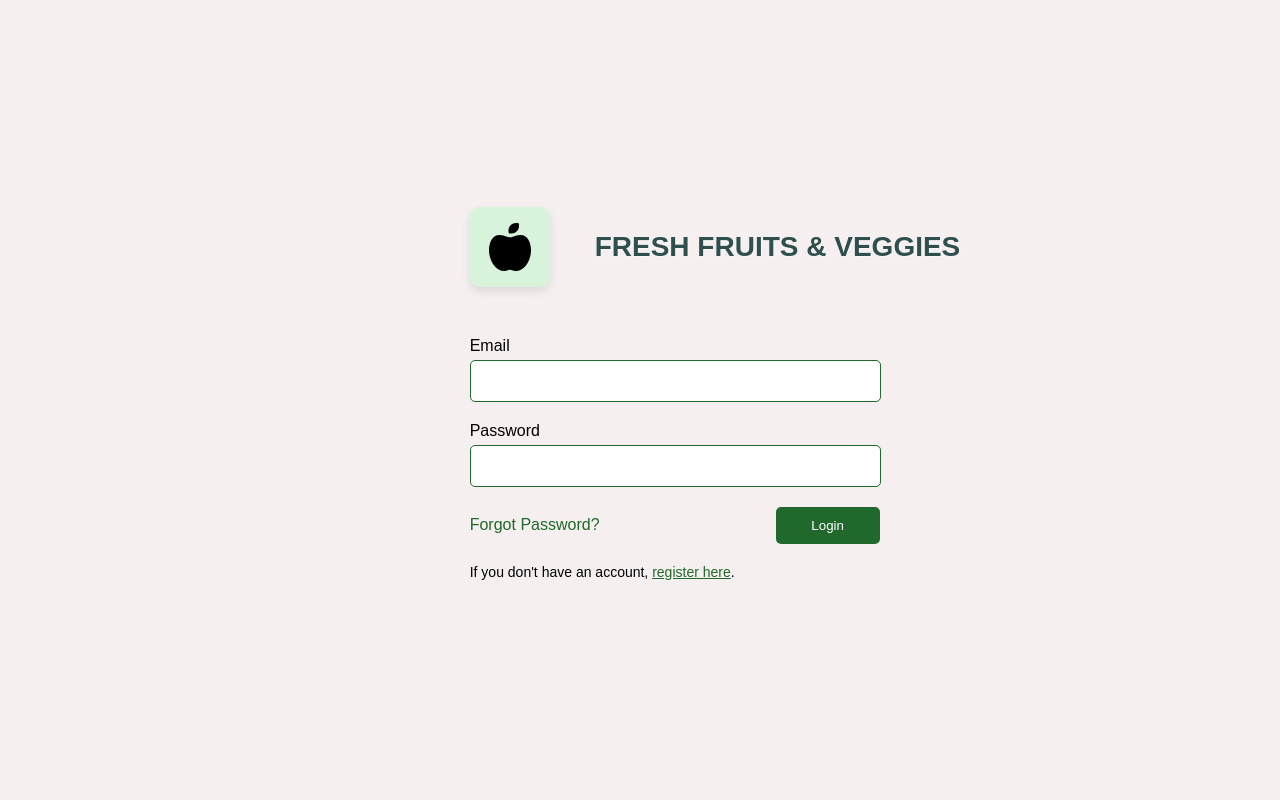
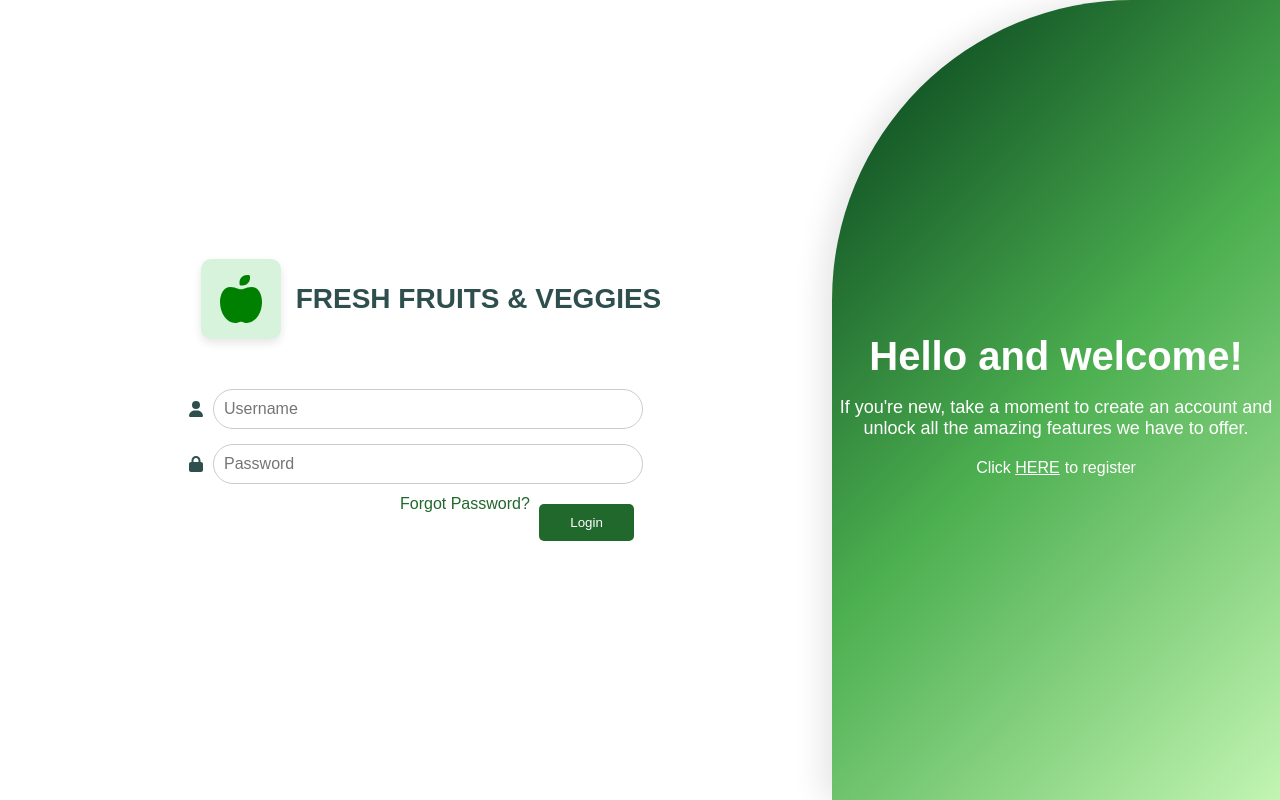
Before and after one commit to AMokhachane/Sales, a React (Create React App) app in the folder frontend/: page / in a window 1280 px wide. Built offline with nearby package versions, Linux system fonts and the light colour scheme.

Commit message:
Login up to date

```diff
--- a/frontend/src/Login.js
+++ b/frontend/src/Login.js
@@ -1,16 +1,17 @@
 import React, { useState } from "react";
+import { faUser, faLock } from "@fortawesome/free-solid-svg-icons";
+import { Link, useNavigate } from "react-router-dom";
 import axios from "axios";
 import styles from "./Login.module.css";
-import { Link, useNavigate } from "react-router-dom";
-import { FontAwesomeIcon } from '@fortawesome/react-fontawesome';
-import { faAppleAlt } from '@fortawesome/free-solid-svg-icons';
+import { FontAwesomeIcon } from "@fortawesome/react-fontawesome";
+import { faAppleAlt } from "@fortawesome/free-solid-svg-icons";
 
 const Login = () => {
   const [email, setEmail] = useState("");
   const [password, setPassword] = useState("");
   const [errors, setErrors] = useState({});
   const [successMessage, setSuccessMessage] = useState("");
-  const [serverError, setServerError] = useState(""); // To handle server-side errors
+  const [serverError, setServerError] = useState("");
   const navigate = useNavigate();
 
   const validateForm = () => {
@@ -25,16 +26,20 @@ const Login = () => {
     e.preventDefault();
     if (validateForm()) {
       try {
-        // API call to login
-        const response = await axios.post("http://localhost:5264/api/accounts/login", {
-          email: email,
-          password: password,
-        });
+        const response = await axios.post(
+          "http://localhost:5264/api/accounts/login",
+          {
+            email: email,
+            password: password,
+          }
+        );
 
-        // Handle success
         if (response.status === 200) {
           const { userEmail, userName, userID } = response.data;
-          localStorage.setItem("user", JSON.stringify({ userName, userEmail, userID }));
+          localStorage.setItem(
+            "user",
+            JSON.stringify({ userName, userEmail, userID })
+          );
           setSuccessMessage("Login successful!");
           setEmail("");
           setPassword("");
@@ -42,7 +47,6 @@ const Login = () => {
           navigate("/home");
         }
       } catch (error) {
-        // Handle errors from the server
         if (error.response) {
           setServerError(error.response.data.message);
         } else {
@@ -57,19 +61,23 @@ const Login = () => {
       <div className={styles.left}>
         <div className={styles.logo}>
           <div className={styles.logoSquare}>
-            <FontAwesomeIcon icon={faAppleAlt} size="3x" color="#green" />
+            <FontAwesomeIcon icon={faAppleAlt} size="3x" color="green" />
           </div>
           <span className={styles.boldText}>FRESH FRUITS & VEGGIES</span>
         </div>
-        {successMessage && <p className={styles.successMessage}>{successMessage}</p>}
-        {serverError && <p className={styles.errorMessage}>{serverError}</p>} {/* Display server errors */}
+        {successMessage && (
+          <p className={styles.successMessage}>{successMessage}</p>
+        )}
+        {serverError && <p className={styles.errorMessage}>{serverError}</p>}
+
+        {/* Form needs to be inside the div */}
         <form onSubmit={handleLogin}>
           <div className={styles.Group}>
-            <label className={styles.label}>Email</label>
-            {errors.email && <p className={styles.errorMessage}>{errors.email}</p>}
+            <FontAwesomeIcon icon={faUser} className={styles.icon} />
             <input
               type="email"
               className={styles.inputField}
+              placeholder="Username"
               value={email}
               onChange={(e) => setEmail(e.target.value)}
               required
@@ -77,17 +85,18 @@ const Login = () => {
           </div>
 
           <div className={styles.Group}>
-            <label className={styles.label}>Password</label>
-            {errors.password && <p className={styles.errorMessage}>{errors.password}</p>}
+            <FontAwesomeIcon icon={faLock} className={styles.icon} />
             <input
               type="password"
               className={styles.inputField}
+              placeholder="Password"
               value={password}
               onChange={(e) => setPassword(e.target.value)}
               required
             />
           </div>
 
+          {/* Forgot Password and Login button inside the form */}
           <div className={styles.forgotPasswordAndButton}>
             <Link to="/email" className={styles.forgotPassword}>
               Forgot Password?
@@ -96,17 +105,23 @@ const Login = () => {
               Login
             </button>
           </div>
-        </form>
+        </form> {/* Closing form here */}
 
-        {/* Register link section */}
-        <div className={styles.registerLink}>
-          <p>If you don't have an account, <Link to="/register" className={styles.register}>register here</Link>.</p>
-        </div>
       </div>
 
       <div className={styles.rightSide}>
-        <div className={styles.iconGrid}>
-          {/* <img src="https://res.cloudinary.com/drgxphf5l/image/upload/v1726736758/qwbddlqxjjgxsvbdcudg.png" className='image' /> */}
+        <div className={styles.welcomeSection}>
+          <h1 className={styles.welcomeText}>Hello and welcome!</h1>
+          <p className={styles.welcomeSubtext}>
+		  If you're new, take a moment to create an account and unlock all the amazing features we have to offer.
+          </p>
+          <p>
+            Click{" "}
+            <Link to="/register" className={styles.signUpLink}>
+              HERE
+            </Link>
+			to register{" "}
+          </p>
         </div>
       </div>
     </div>
--- a/frontend/src/Login.module.css
+++ b/frontend/src/Login.module.css
@@ -1,26 +1,123 @@
 .loginContainer {
+	display: flex;
+	height: 100vh;
+	background-color: #fff;
+  }
+
+  .left {
+	width: 65%;
+	background-color: #fff;
+	display: flex;
+	flex-direction: column;
+	justify-content: center;
+	align-items: center;
+  }
+
+  .Group {
+	margin-bottom: 15px;
+	display: flex;
+	align-items: center;
+  }
+
+  .icon {
+	margin-right: 10px;
+	color: #2f4f4f;
+  }
+
+  .inputField {
+	width: 100%;
+	padding: 10px;
+	border: 1px solid #ccc;
+	border-radius: 20px;
+	font-size: 16px;
+  }
+
+  .forgotPasswordAndButton {
     display: flex;
-    height: 100vh;
-	width: 100%;
-    background-color: #f5f0ef;
-    display: flex;
-    flex-direction: column;
     align-items: center;
-    justify-content: center;
+    justify-content: space-between; /* Creates space between the two elements */
+    width: 65%; /* Adjust as per your layout */
+    margin-top: 20px; /* Space above this div */
+    margin-left: 150px; /* Adjust margin as per your layout */
+    gap: 20px; /* Adds space between the Forgot Password link and the Login button */
 }
 
-
-.boldText {
-    font-weight: bold;
-    margin-left: 30px; /* Adjust this value as needed */
-	color: green;
+.forgotPassword {
+    color: #20682b;
+    text-decoration: none;
+    position: absolute;
+    top: 63%; /* Adjust these values as per your layout */
+    left: 400px; /* Adjust horizontal positioning */
+    transform: translateY(-50%); /* To vertically center if needed */
 }
 
-.logo {
+.loginButton {
+    width: 104px;
+    height: 37px;
+    background-color: #20682b;
+    color: white;
+    border: none;
+    border-radius: 5px;
+    cursor: pointer;
+	margin-left: 200px;
+    justify-content: center; /* Centers text inside the button */
+}
+
+  .loginButton:hover {
+	background-color: #56be75;
+  }
+
+  .extraOptions {
+	display: flex;
+	justify-content: space-between;
+	width: 100%;
+	margin-top: 10px;
+	font-size: 14px;
+  }
+
+  .rightSide {
+	width: 35%;
+	background: linear-gradient(135deg, #013a19, #4CAF50, #c2f5b2); /* Three shades of green */
+	display: flex;
+	justify-content: center;
+	align-items: center;
+	position: relative;
+	color: white;
+
+	/* To create a curved effect on the right side */
+	border-top-left-radius: 300px;
+	border-bottom-left-radius: 0px;
+
+	/* Optional: Add shadow to enhance the effect */
+	box-shadow: -10px 0 30px rgba(0, 0, 0, 0.1);
+  }
+
+  .welcomeSection {
+	text-align: center;
+  }
+
+  .welcomeText {
+	font-size: 40px;
+	margin-bottom: 10px;
+  }
+
+  .welcomeSubtext {
+	font-size: 18px;
+	margin-bottom: 20px;
+  }
+
+  .signUpLink {
+	color: white;
+	text-decoration: underline;
+	cursor: pointer;
+	margin-right: 5px;
+  }
+
+  .logo {
     display: flex;
     align-items: center;
     margin-bottom: 50px; /* Space below the logo */
-	margin-left: 150px;
+	margin-left: 30px;
 }
 
 .logoSquare {
@@ -53,73 +150,3 @@
         height: 60px; /* Smaller icon */
     }
 }
-.Group {
-    margin-bottom: 20px;
-    width: 100%;
-    margin-left: 150px;
-}
-
-.label {
-    display: block;
-    margin-bottom: 5px;
-    font: inter;
-}
-
-.inputField {
-    width: 409px;
-	height: 40px;
-    padding: 0px;
-    border: 1px solid #20682b;
-    border-radius: 5px;
-}
-
-.successMessage {
-    color: green;
-    margin-bottom: 10px;
-}
-
-.errorMessage {
-    color: red;
-    margin-bottom: 5px;
-}
-
-.forgotPasswordAndButton {
-    display: flex;
-    align-items: center;
-    justify-content: space-between; /* This keeps items spaced apart */
-    width: 64%; /* Ensures full width of the container */
-    margin-top: 20px; /* Adds some space from the input fields */
-    margin-left: 150px;
-}
-
-.forgotPassword {
-    color: #20682b;
-    text-decoration: none;
-    margin-right: auto; /* Allows the link to push to the left */
-}
-
-.loginButton {
-    width: 104px; /* Set width to 104px */
-    height: 37px; /* Set height to 37px */
-    background-color: #20682b;
-    color: white;
-    border: none;
-    border-radius: 5px;
-    cursor: pointer;
-    flex-shrink: 0; /* Ensures the button doesn't shrink */
-    display: flex;
-    align-items: center;
-    justify-content: center; /* Centers text inside the button */
-
-}
-
-.registerLink {
-    margin-top: 20px; /* Space from the login button */
-    font-size: 14px; /* Font size for the message */
-	margin-left: 150px;
-}
-
-.register {
-    color: #20682b; /* Register link color */
-    text-decoration: underline; /* Underline for emphasis */
-}
```
